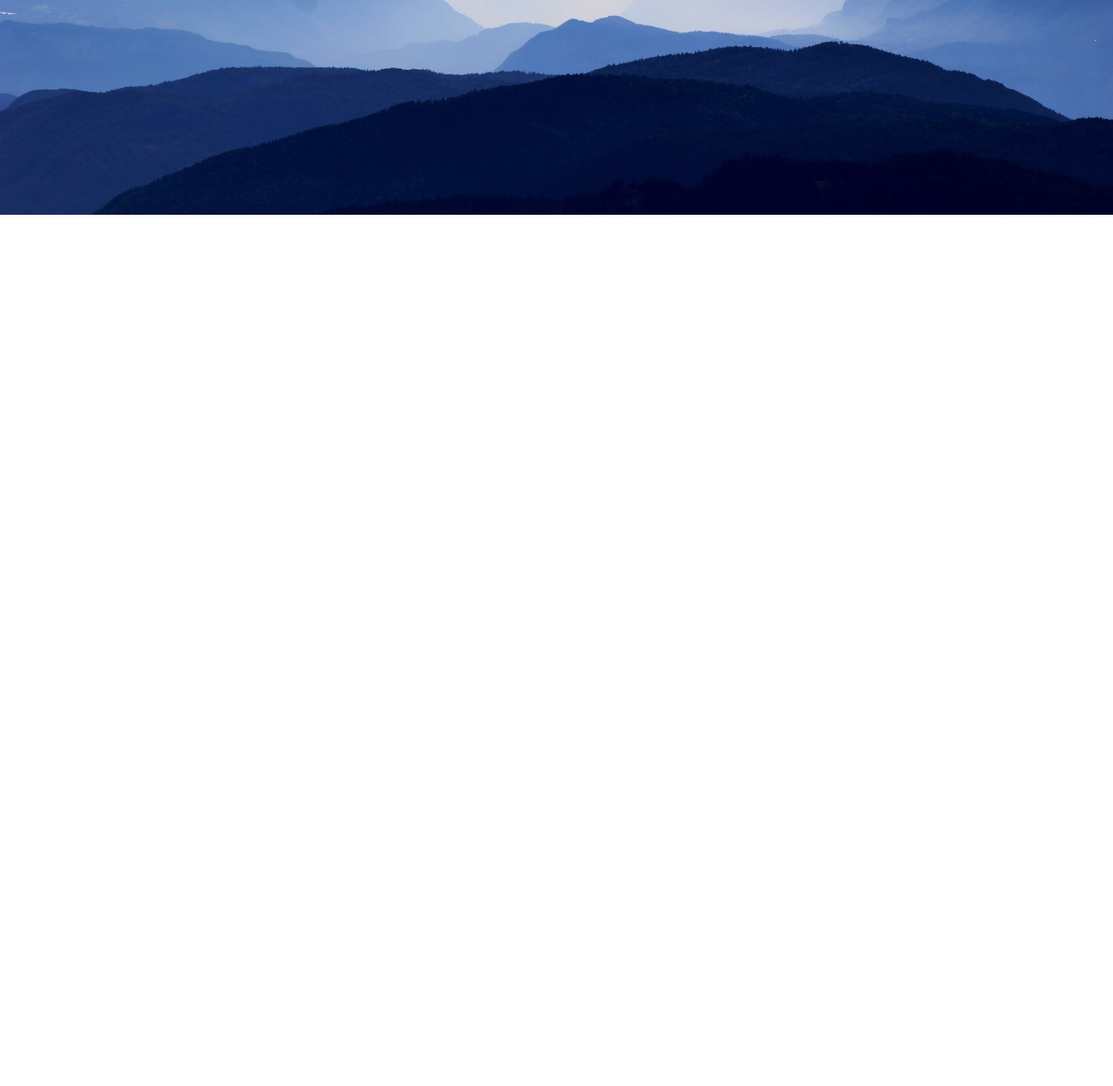
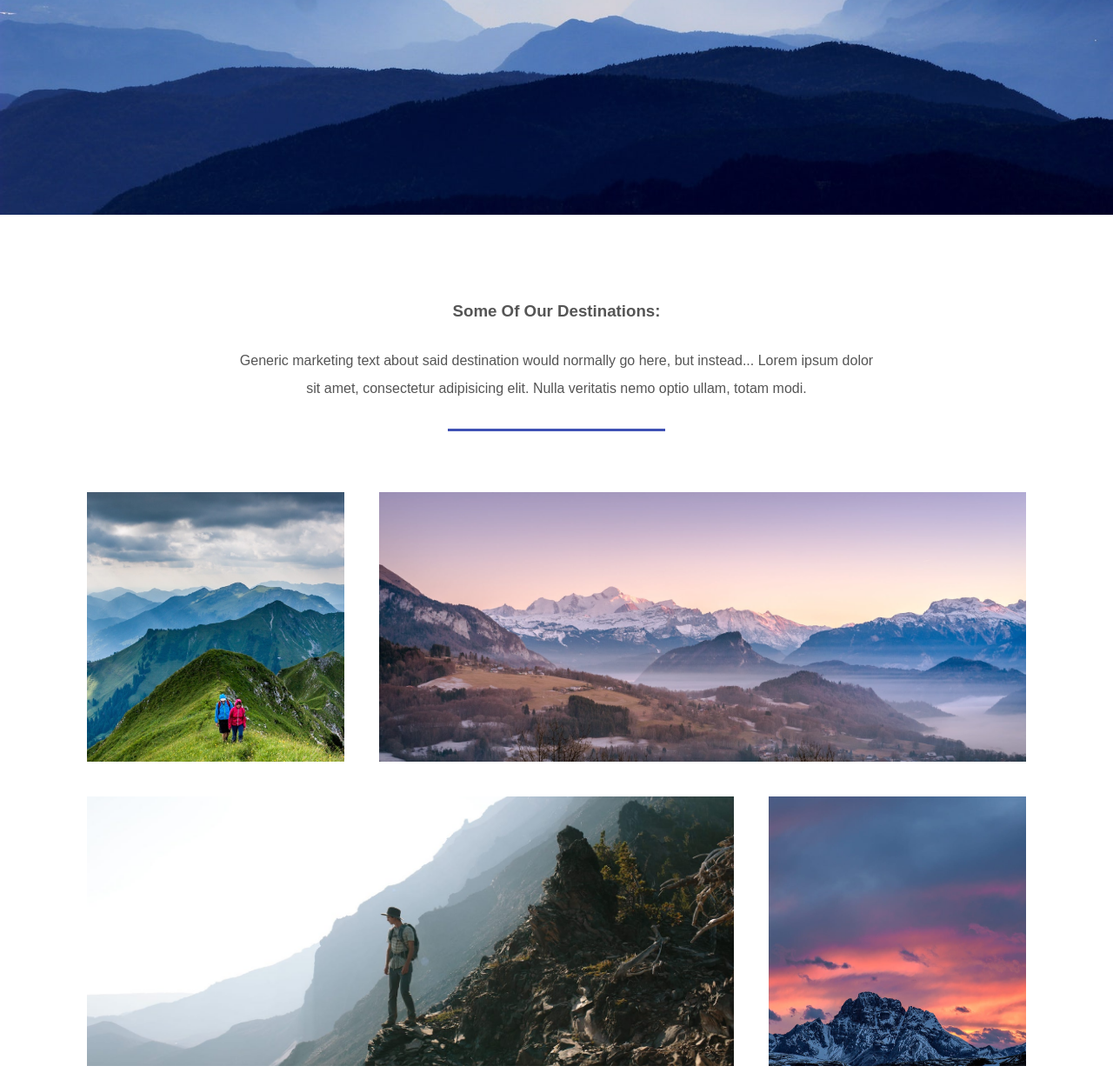
Before and after one commit to charlesmartinreed/web-development-advanced-course, a plain HTML site: page CSS-Animations/Startup-Site-Project/index.html in a window 1280 px wide. Shown: the part 553-1802 px from the top of the page at 87% size. Before the commit the page ends 800 px from the top, so only its background shows below. Drawn offline with nearby package versions, Linux system fonts and the light colour scheme.

Commit message:
Style destination/image grid section.

```diff
--- a/CSS-Animations/Startup-Site-Project/assets/css/styles.css
+++ b/CSS-Animations/Startup-Site-Project/assets/css/styles.css
@@ -11,6 +11,7 @@ html {
 	color: #555;
 }
 
+ul,
 nav {
 	list-style: none;
 }
@@ -30,12 +31,42 @@ a.btn {
 	opacity: 1;
 }
 
+.grid {
+	width: 100%;
+	display: flex;
+	flex-wrap: wrap;
+	justify-content: center;
+}
+
+hr {
+	width: 250px;
+	height: 3px;
+	background-color: #3f51b5;
+	border: 0;
+	margin-bottom: 50px;
+}
+
 /* sections should also be flex containers */
 section {
 	display: flex;
 	flex-direction: column;
 	align-items: center;
 	padding: 100px 80px;
+}
+
+section h3.title {
+	text-transform: capitalize;
+	font: bold 32 "Open Sans", sans-serif;
+	margin-bottom: 30px;
+	text-align: center;
+}
+
+section p {
+	max-width: 775px;
+	line-height: 2;
+	padding: 0 20px;
+	margin-bottom: 30px;
+	text-align: center;
 }
 
 a:hover {
@@ -111,6 +142,24 @@ header nav li {
 	animation: 1s slidefade 1s forwards;
 }
 
+/* SCROLL SECTION STYLING */
+.destinations .grid li {
+	height: 350px;
+	padding: 20px;
+	/* clip image to the content area, so the padding is reserved for white space */
+	background-clip: content-box;
+	background-size: cover;
+	background-position: center;
+}
+
+.destinations .grid li.small {
+	flex-basis: 30%;
+}
+
+.destinations .grid li.large {
+	flex-basis: 70%;
+}
+
 /* CSS ANIMATIONS */
 @keyframes fadein {
 	/* opacity set to begin at 0 in the header section above */
--- a/CSS-Animations/Startup-Site-Project/index.html
+++ b/CSS-Animations/Startup-Site-Project/index.html
@@ -21,7 +21,7 @@
 		</nav>
 	</header>
 
-	<!-- hero section -->
+	<!-- HERO SECTION -->
 	<section class="hero">
 		<div class="background-image" style="background-image: url(assets/img/main.jpg)"></div>
 		<div class="hero-content-area">
@@ -31,6 +31,20 @@
 		</div>
 	</section>
 
+	<!-- SCROLL CONTENT BEGINS HERE -->
+	<section class="destinations">
+		<h3 class="title">Some of our destinations:</h3>
+		<p>Generic marketing text about said destination would normally go here, but instead... Lorem ipsum dolor sit amet, consectetur adipisicing elit. Nulla veritatis nemo optio ullam, totam modi.</p>
+		<hr>
+
+		<ul class="grid">
+			<!-- adding each image as inline style to avoid creating a unique id for each one -->
+			<li class="small" style="background-image: url(assets/img/mountain1.jpg);"></li>
+			<li class="large" style="background-image: url(assets/img/mountain2.jpg);"></li>
+			<li class="large" style="background-image: url(assets/img/mountain3.jpg);"></li>
+			<li class="small" style="background-image: url(assets/img/mountain4.jpg);"></li>
+		</ul>
+	</section>
 
 </body>
 </html>
```
